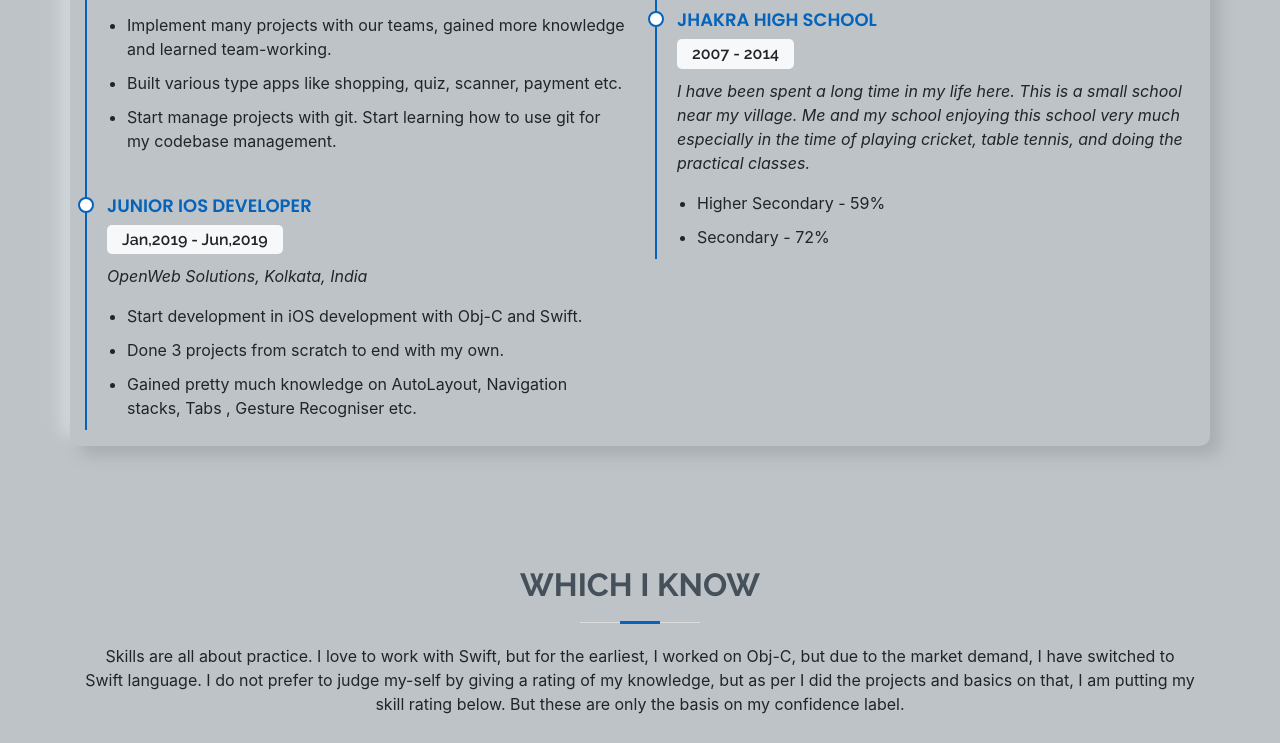
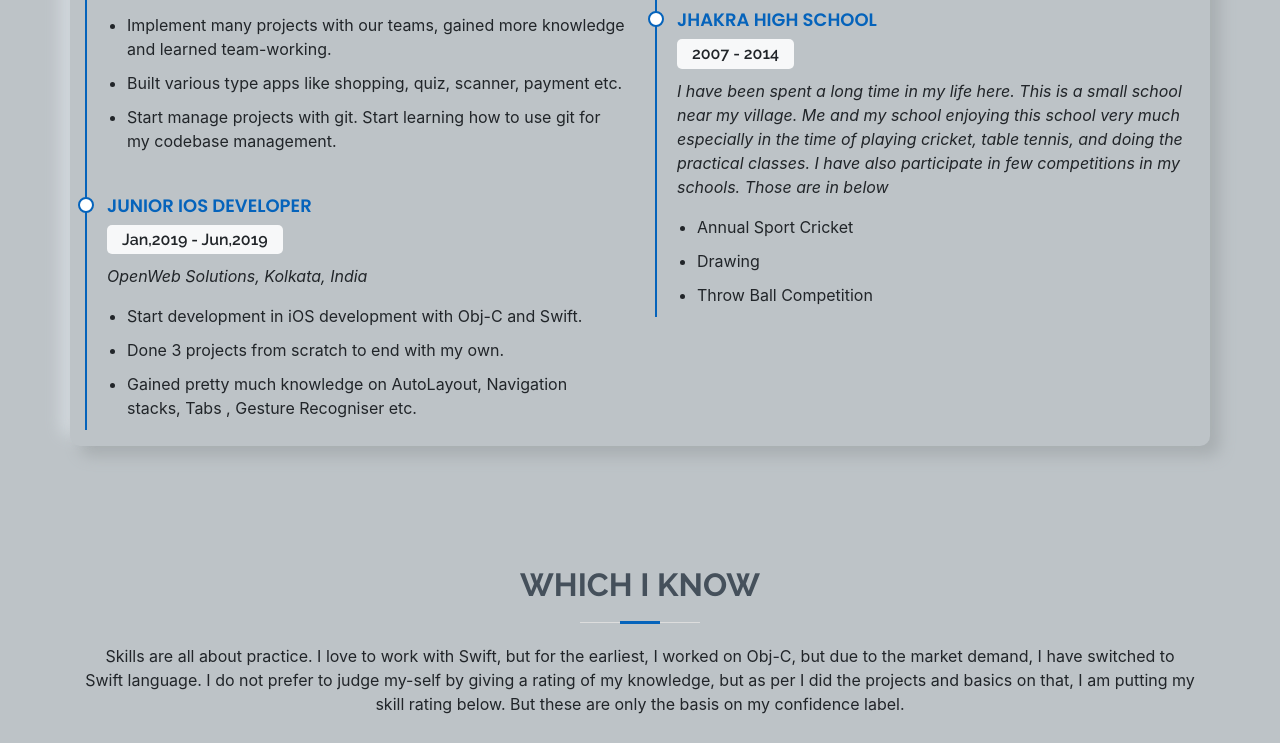
Before and after one commit to souravwellsoul/avijit, a plain HTML site: page index.html in a window 1280 px wide. Shown: the part 1517-2260 px from the top of the page. Drawn offline with Linux system fonts and the light colour scheme.

Commit message:
Update index.html

```diff
--- a/index.html
+++ b/index.html
@@ -145,10 +145,11 @@
             <div class="resume-item">
               <h4>Jhakra High School</h4>
               <h5>2007 - 2014</h5>
-              <p><em>I have been spent a long time in my life here. This is a small school near my village. Me and my school enjoying this school very much especially in the time of playing cricket, table tennis, and doing the practical classes.</em></p>
+              <p><em>I have been spent a long time in my life here. This is a small school near my village. Me and my school enjoying this school very much especially in the time of playing cricket, table tennis, and doing the practical classes. I have also participate in few competitions in my schools. Those are in below</em></p>
               <ul>
-                <li>Higher Secondary - 59%</li>
-                <li>Secondary - 72%</li>
+                <li>Annual Sport Cricket</li>
+                <li>Drawing</li>
+                <li>Throw Ball Competition</li>
               </ul>
             </div>
           </div>
```
